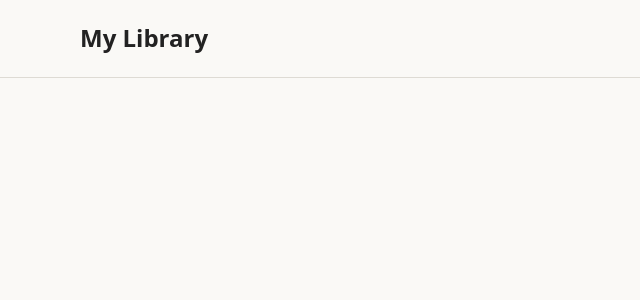
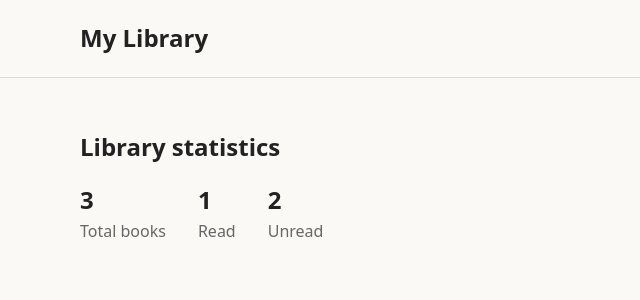
Before and after one commit to Shifhana/reading-library, a React (Vite) app: page / in a window 1280 px wide. Shown: the top 300 px of the page, without its empty margins (0-640 px from the left). Built offline with nearby package versions, Linux system fonts and the light colour scheme.

Commit message:
feat: add library statistics

```diff
--- a/src/App.css
+++ b/src/App.css
@@ -21,3 +21,25 @@
 .site-content {
   padding-block: 2rem;
 }
+
+.library-statistics {
+  display: flex;
+  gap: 2rem;
+  margin: 0;
+}
+
+.library-statistics div {
+  display: flex;
+  flex-direction: column-reverse;
+  gap: 0.25rem;
+}
+
+.library-statistics dt {
+  color: #666;
+}
+
+.library-statistics dd {
+  margin: 0;
+  font-size: 1.5rem;
+  font-weight: 600;
+}
--- a/src/App.tsx
+++ b/src/App.tsx
@@ -1,6 +1,13 @@
 import './App.css'
+import { books } from './data/books'
 
 function App() {
+  const totalBooks = books.length
+  const readBooks = books.filter((book) => book.status === 'Read').length
+
+  // "Currently reading" counts as unread because it has not been completed yet.
+  const unreadBooks = books.filter((book) => book.status !== 'Read').length
+
   return (
     <div className="site-shell">
       <header className="site-header">
@@ -9,7 +16,25 @@ function App() {
         </div>
       </header>
 
-      <main className="site-container site-content"></main>
+      <main className="site-container site-content">
+        <section aria-labelledby="library-statistics-heading">
+          <h2 id="library-statistics-heading">Library statistics</h2>
+          <dl className="library-statistics">
+            <div>
+              <dt>Total books</dt>
+              <dd>{totalBooks}</dd>
+            </div>
+            <div>
+              <dt>Read</dt>
+              <dd>{readBooks}</dd>
+            </div>
+            <div>
+              <dt>Unread</dt>
+              <dd>{unreadBooks}</dd>
+            </div>
+          </dl>
+        </section>
+      </main>
     </div>
   )
 }
```
